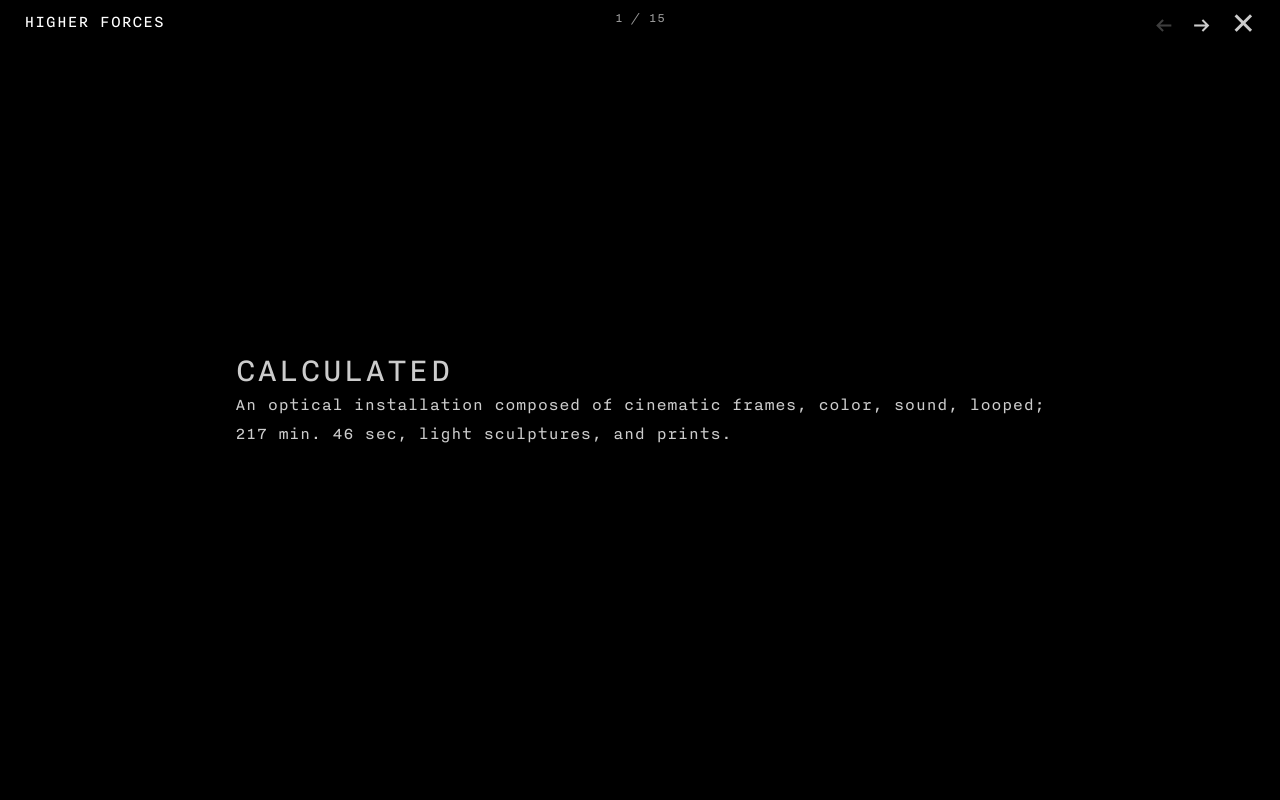
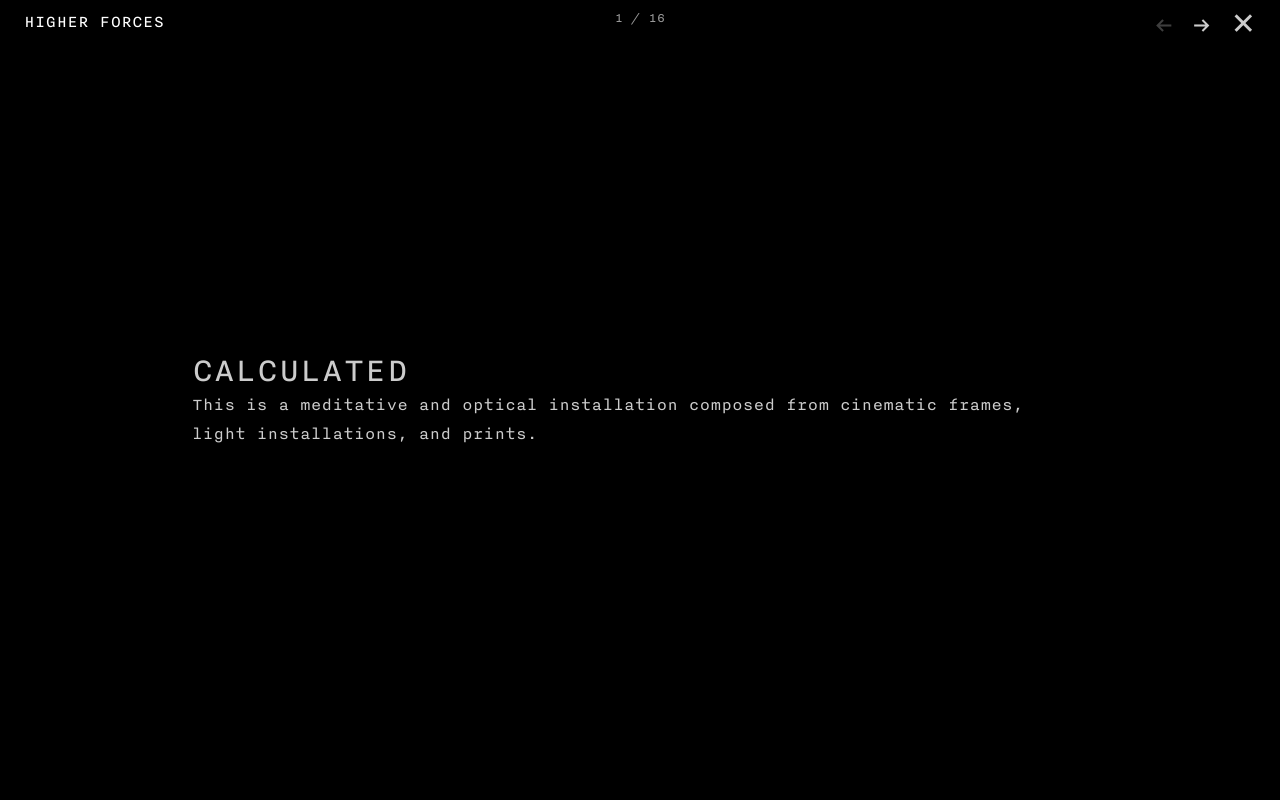
Before and after one commit to Non-territorial/higher_forces, a Next.js app: page / in a window 1280 px wide. Both pictures are taken after a click on the element "Calculated". Shown: the top 800 px of the page. Built offline with nearby package versions, Linux system fonts and the light colour scheme.

Commit message:
new titles

```diff
--- a/src/app/page.tsx
+++ b/src/app/page.tsx
@@ -3,7 +3,7 @@
 import Link from 'next/link';
 import { useState } from 'react';
 import Carousel from '@/components/Carousel';
-import { catalogData, getWorkByTitle } from '@/data/catalog';
+import { getWorkByTitle } from '@/data/catalog';
 import { Work } from '@/types/catalog';
 
 export default function Home() {
@@ -13,7 +13,8 @@ export default function Home() {
     "100% Intuition",
     "Art Effect Pill",
     "Bad Actors",
-    "Banker as an art object",
+    "Bai Ueit",
+    "Banker as an Art Object",
     "Brand Paralysis",
     "Bullet Proof Karma",
     "Calculated",
@@ -22,16 +23,15 @@ export default function Home() {
     "Climate Exchange",
     "Comfortable Painting",
     "Concept Roulette",
-    "Continuum",
     "Coordinates of Utopia",
     "Cosmic Idiot",
-    "Cosmetic buddhist",
+    "Cosmetic Buddhist",
     "Curators Glasses",
     "Delayed",
     "Digital Coffin",
     "Erotics of Vegetables",
     "Estetica Protesica",
-    "Euphoric healer",
+    "Euphoric Healer",
     "Exit Strategy",
     "Experts of Truth",
     "Facebook Cemetery",
@@ -41,20 +41,16 @@ export default function Home() {
     "Full Potential",
     "Fully Booked",
     "Funeral Advisors",
-    "Game of world : Unsuccessful video game",
-    "Game Over",
     "Global Silence",
     "Grand Consultants",
     "Great Elite International",
     "Heavy Lifter",
-    "Higher Forces",
     "Horizontal Skyscrapers",
     "Horron",
     "Illusion Carrier Service",
     "Important Meeting",
     "Investors Casting",
     "Lost Pseudo Intellectual",
-    "Luxurious Anarchy",
     "LXC",
     "Mad Hipster",
     "Masterpiece",
@@ -62,12 +58,11 @@ export default function Home() {
     "Me Happy Now",
     "Monitoring Room",
     "Moving Emptiness",
-    "New conductor",
+    "New Conductor",
     "No Money No Honey",
     "No More Heroes, The Show Must Go On, Only The Brave",
     "No-Profit, Unsubscribe, Go Rural",
     "Non-Follower",
-    "Organised mind group",
     "Owners of Galactics",
     "Panic Professionals",
     "Post Hope Society",
@@ -78,7 +73,8 @@ export default function Home() {
     "Silence Ventures",
     "Something Went Terribly Wrong",
     "Spiritual Surveillance",
-    "Temporary identity",
+    "Techno Zombie",
+    "Temporary Identity",
     "The Calculated Poet",
     "The Coach of the Coach",
     "The Conference",
@@ -86,9 +82,7 @@ export default function Home() {
     "The Door to the Great Boringness",
     "The Fear is The Best",
     "The Priest of the Future",
-    "Techno Zombie",
-    "Thermo Frames",
-    "Transcendental machine",
+    "Transcendental Machine",
     "Travel Simulation Park",
     "UJN",
     "Un-Professional",
@@ -117,7 +111,10 @@ export default function Home() {
         <Carousel work={selectedWork} onClose={handleCloseCarousel} />
       )}
 
-      <div className="min-h-screen bg-zinc-900 relative flex flex-col">
+     <div className="min-h-screen bg-zinc-900 relative flex flex-col">
+  <div
+  className="absolute inset-0 bg-[url('/bg_soft.jpg')] bg-no-repeat bg-center bg-cover opacity-[0.2] pointer-events-none"
+/>
       {/* Darker film borders - top and bottom - fixed position */}
       <div className="fixed inset-0 pointer-events-none z-10">
         <div className="absolute top-0 left-0 right-0 h-32 bg-linear-to-b from-black to-transparent"></div>
--- a/src/components/Carousel.tsx
+++ b/src/components/Carousel.tsx
@@ -3,6 +3,7 @@
 import { useState } from 'react';
 import { Work } from '@/types/catalog';
 import MuxPlayer from '@mux/mux-player-react';
+
 
 interface CarouselProps {
   work: Work;
@@ -11,6 +12,7 @@ interface CarouselProps {
 
 export default function Carousel({ work, onClose }: CarouselProps) {
   const [currentSlide, setCurrentSlide] = useState(0);
+  const [showGallery, setShowGallery] = useState(false);
 
   const goToNext = () => {
     if (currentSlide < work.slides.length - 1) {
@@ -45,12 +47,26 @@ export default function Carousel({ work, onClose }: CarouselProps) {
   )}
 
        {slide.type === 'image' && (
+  <div className="w-full max-w-5xl mx-auto pointer-events-auto">
+    <div className="flex overflow-x-auto snap-x snap-mandatory gap-6 pb-4">
       <img
         src={slide.content}
-            alt={`${work.title} - slide ${currentSlide + 1}`}
-            className="max-w-full max-h-full object-contain pointer-events-auto"
+        alt={`${work.title} - main image`}
+        className="h-[80vh] md:h-[85vh] object-contain snap-center shrink-0"
       />
+
+      {slide.galleryImages?.map((img, i) => (
+        <img
+          key={i}
+          src={img}
+          alt={`${work.title} - gallery ${i + 1}`}
+          className="h-[80vh] md:h-[85vh] object-contain snap-center shrink-0"
+        />
+      ))}
+    </div>
+  </div>
 )}
+
 
         {slide.type === 'video' && (
           <div className="relative z-0 pointer-events-auto max-w-full max-h-full">
@@ -65,17 +81,17 @@ export default function Carousel({ work, onClose }: CarouselProps) {
         )}
 
        {slide.type === 'mixed' && (
-  <div className="flex flex-col md:flex-row gap-8 md:gap-12 items-center justify-center max-w-5xl pointer-events-auto h-full">
+  <div className="flex flex-col md:flex-row gap-12 md:gap-16 lg:gap-20 items-center max-w-5xl justify-center pointer-events-auto h-full">
     {slide.imageUrl && (
       <div className="shrink-0">
         <img
           src={slide.imageUrl}
           alt={`${work.title} - slide ${currentSlide + 1}`}
-          className="max-w-full md:max-w-[50%] lg:max-w-[60%] max-h-[80vh] object-contain"
+          className="max-w-full md:max-w-md lg:max-w-lg max-h-[80vh] object-contain"
         />
       </div>
     )}
-    <div className="text-white/80 leading-relaxed whitespace-pre-wrap text-sm md:text-base lg:text-lg flex-1 flex flex-col justify-center">
+    <div className="text-white/80 leading-relaxed whitespace-pre-wrap text-sm md:text-base lg:text-lg max-w-lg lg:max-w-xl flex flex-col justify-center">
       {slide.title && (
         <div className="text-2xl md:text-3xl lg:text-4xl mb-4">
           {slide.title}
@@ -95,9 +111,9 @@ export default function Carousel({ work, onClose }: CarouselProps) {
       </div>
 
       {/* Top-left: Higher Forces */}
-      <div className="fixed top-2 left-6 z-120 pointer-events-auto text-white text-sm md:text-base lg:text-lg">
+    <a href="/" className="fixed top-2 left-6 z-120 pointer-events-auto text-white text-sm md:text-base lg:text-lg">
   HIGHER FORCES
-      </div>
+</a>
 
       {/* Controls - top right */}
       <div className="fixed top-2 right-6 z-120 pointer-events-auto flex items-center gap-5">
--- a/src/data/catalog.ts
+++ b/src/data/catalog.ts
@@ -1,6 +1,18 @@
 import { Work } from '@/types/catalog';
 
 export const catalogData: Work[] = [
+
+   {
+    id: 'bai-ueit',
+    title: 'Bai Ueit',
+    available: true,
+    slides: [
+      {
+        type: 'text',
+        title: 'BAI UEIT',
+        content: '',
+      },
+    ]},
   {
     id: 'calculated',
     title: 'Calculated',
@@ -9,63 +21,91 @@ export const catalogData: Work[] = [
       {
         type: 'text',
         title: 'CALCULATED',
-        content: 'An optical installation composed of cinematic frames, color, sound, looped;\n217 min. 46 sec, light sculptures, and prints.',
+        content: 'This is a meditative and optical installation composed from cinematic frames, light installations, and prints.',
+      },
+      {
+        type: 'image',
+        content: 'https://utj34qt1qat6euaj.public.blob.vercel-storage.com/calculated/c_001.png'
+      },
+      {
+        type: 'text',
+        content: "Everything except the human can be expressed through calculation."
+      },
+      {
+        type: 'image',
+        content: 'https://utj34qt1qat6euaj.public.blob.vercel-storage.com/calculated/c_002_horizontal_1.png',
+        galleryImages: [
+          'https://utj34qt1qat6euaj.public.blob.vercel-storage.com/calculated/c_horizontal_zero.png',
+          'https://utj34qt1qat6euaj.public.blob.vercel-storage.com/calculated/c_horizontal_zero_dot.png',
+          'https://utj34qt1qat6euaj.public.blob.vercel-storage.com/calculated/05XLS%20200x12-3%20SEP01B%400.5x.png',
+          'https://utj34qt1qat6euaj.public.blob.vercel-storage.com/calculated/c_irregular.png'
+        ]
+      },
+       {
+        type: 'text',
+        content: 'How do you see the world — through an accountant’s spreadsheet? The number is the final agreement. The main characters are the grid and the cell, through which everything is perceived. The lens of the present is purely transactional, a filter through which we see and are observed. The spreadsheet is the only language, the only culture, the only form of relation with the world.'
+      },
+       {
+        type: 'image',
+        content: 'https://utj34qt1qat6euaj.public.blob.vercel-storage.com/c_close-up_11.png',
+        galleryImages: [
+          'https://utj34qt1qat6euaj.public.blob.vercel-storage.com/calculated/collage/c_close-up_4.PNG',
+          'https://utj34qt1qat6euaj.public.blob.vercel-storage.com/calculated/collage/c_close-up_5.jpeg',
+          'https://utj34qt1qat6euaj.public.blob.vercel-storage.com/calculated/collage/p_07.png',
+          'https://utj34qt1qat6euaj.public.blob.vercel-storage.com/calculated/4_calculated.jpeg',
+          'https://utj34qt1qat6euaj.public.blob.vercel-storage.com/calculated/collage/b_01.jpeg',
+          'https://utj34qt1qat6euaj.public.blob.vercel-storage.com/calculated/collage/b_02.png'
+        ]
+      },
+
+       {
+        type: 'text',
+        content: 'Superheroes, eternal fanatics, tycoons of galactics, life coaches, mentors of intelligence, and eccentric hipsters have overtaken nature, all driven by a single and united idea: the spreadsheet.'
       },
       {
         type: 'video',
-        content: '1ggSG2NaDKMyoYo3P28VK023saKdMSMF6Y82MFTBjr01I'
+        content: 'TnhYdxxeku0100TYY3ksze01NAvP9jKIKb9rNh1JcUxaLM'
       },
-      {
-        type: 'text',
-        content: "How do you see the world through an accountant's spreadsheet?"
-      },
-      {
-        type: 'image',
-        content: 'https://utj34qt1qat6euaj.public.blob.vercel-storage.com/calculated/1_calculated.png'
-      },
-       {
-        type: 'text',
-        content: 'The number is the final agreement. The main characters are the grid and the cell, through which everything is perceived. The lens of the present is purely transactional, a filter through which we see and are observed. The spreadsheet is the only language, the only culture, the only form of relation with the world.'
-      },
-      {
-        type: 'image',
-        content: 'https://utj34qt1qat6euaj.public.blob.vercel-storage.com/calculated/2_calculated.jpeg'
-      },
-       {
-        type: 'text',
-        content: 'The parameter is the spreadsheet. Whatever does not fit into that metric may be discarded. This mentality crosses back and forth, disfiguring everything in the process.'
-      },
-      {
-        type: 'image',
-        content: 'https://utj34qt1qat6euaj.public.blob.vercel-storage.com/calculated/5_calculated.jpeg'
-      },
+
        {
         type: 'text',
         content: 'Human perception, covered in fear, increasingly hesitates from life itself. Even non-psychopaths, trapped within the confines of the spreadsheet against their will, have melted into a gray, symmetrical mass, a calculated human shaped and inspired by numbers.'
       },
       {
         type: 'image',
-        content: 'https://utj34qt1qat6euaj.public.blob.vercel-storage.com/calculated/4_calculated.jpeg'
+        content: 'https://utj34qt1qat6euaj.public.blob.vercel-storage.com/calculated/photographic/c_french%20banker.png',
+        galleryImages: ['https://utj34qt1qat6euaj.public.blob.vercel-storage.com/calculated/photographic/014.jpeg',
+          'https://utj34qt1qat6euaj.public.blob.vercel-storage.com/calculated/photographic/c_02_view.jpg',
+          'https://utj34qt1qat6euaj.public.blob.vercel-storage.com/calculated/photographic/c_01_eye.png',
+          'https://utj34qt1qat6euaj.public.blob.vercel-storage.com/calculated/photographic/c_horizontal_position2.jpeg',
+          'https://utj34qt1qat6euaj.public.blob.vercel-storage.com/calculated/photographic/XL%20VERTICAL%20LINES%20I.jpeg',
+          'https://utj34qt1qat6euaj.public.blob.vercel-storage.com/calculated/photographic/c_on.png',
+          'https://utj34qt1qat6euaj.public.blob.vercel-storage.com/calculated/photographic/XL%20VIEW%20II.jpeg'
+        ]
       },
        {
         type: 'text',
-        content: 'The planet is traded off in exchange for progress, but the progress never arrived. Superheroes, eternal fanatics, tycoons of galactics, life coaches, mentors of intelligence, and eccentric hipsters have overtaken nature, all driven by a single and united idea: the spreadsheet.'
+        content: 'Within that spreadsheet the individual and substance dissolves itself.'
       },
-      {
-        type: 'image',
-        content: 'https://utj34qt1qat6euaj.public.blob.vercel-storage.com/calculated/3_calculated.jpeg'
+       {
+        type: 'video',
+        content: 'eZxt6Jt029VO00FmRh7JHOSdwNSkQdRH2tEaWxKAzMcjo'
       },
       {
         type: 'text',
-        content: 'Within that spreadsheet the individual, and substance, dissolves itself. Who is behind that grid?'
+        content: 'Who is behind that grid?'
+      },
+        {
+        type: 'image',
+        content: 'https://utj34qt1qat6euaj.public.blob.vercel-storage.com/calculated/5_calculated.jpeg',
+      },
+       {
+        type: 'video',
+        content: '1ggSG2NaDKMyoYo3P28VK023saKdMSMF6Y82MFTBjr01I'
       },
       {
-        type: 'video',
-        content: 'oER6gTHELB02OzwSuB01KftxMBUY4UVM8g6mUevj5qjKk'
-      },
-       {
         type: 'text',
-        content: 'Everything except the human can be expressed through calculation.'
+        content: 'Cinematic frames\n\nCalculated Light 10.00’\nVirtual Sunset 5.03’\nExcel fields 8.01’\nMoon I \nMoon II\nMoon III\n\nHallucinogenic Spreadsheets\nRegular 48 x 39cm\nZeros  50 x 60cm\nZeros  75.3 x 62.3cm\nZero, Dot  64.5 x 49cm\nZero Square  79 x 79cm\nIrregular  91.5 x 170cm'
       },
     ]
   },
@@ -81,7 +121,7 @@ export const catalogData: Work[] = [
       },
       {
         type: 'image',
-        content: 'your-mux-playback-id-here' // Just the playback ID, not full URL
+        content: 'your-mux-playback-id-here'
       },
        {
         type: 'text',
@@ -126,6 +166,55 @@ export const catalogData: Work[] = [
       },
     ]
   },
+
+   {
+    id: 'climate-exchange',
+    title: 'Climate Exchange',
+    available: true,
+    slides: [
+      {
+        type: 'text',
+        title: 'CLIMATE EXCHANGE',
+        content: '',
+      },
+      {
+        type: 'text',
+        content: '',
+      },
+      {
+        type: 'text',
+        content: '',
+      },
+      {
+        type: 'text',
+        content: '',
+      },
+      {
+        type: 'text',
+        content: '',
+      },
+      {
+        type: 'text',
+        content: '',
+      },
+      {
+        type: 'text',
+        content: '',
+      },
+      {
+        type: 'text',
+        content: '',
+      },
+      {
+        type: 'text',
+        content: '',
+      },
+      {
+        type: 'text',
+        content: '',
+      },
+    ]},
+
   {
     id: 'curators-glasses',
     title: 'Curators Glasses',
@@ -133,12 +222,149 @@ export const catalogData: Work[] = [
     slides: [
       { type: 'text',
         title: 'CURATORS GLASSES',
-        content: 'A meticulous dissection of institutional gaze: photographic fragments arrayed in grid-like taxonomy. The work stages the curator as optical prosthesis, refracting vision through layers of selection, authority, and mediated perception. What appears as archival taxonomy reveals itself as self-reflexive critique: the lens does not clarify but constructs. In its obsessive seriality and clinical presentation, the installation both mimics and subverts curatorial logic, leaving the viewer caught between observer and observed. \n\n180 photographic pieces, single installation'
+        content: '200 photographic pieces, single installation'
         },
-        { type: 'video',
-        content: 'SRB6dEiYvmeG023lhMINOL9K6nPrbWUiRfvK3u4DWIYs'
+        {
+       type: 'image',
+        content: 'https://utj34qt1qat6euaj.public.blob.vercel-storage.com/Curators%20Glasses/CGPREVIEW.002.png',
+        galleryImages: [
+          'https://utj34qt1qat6euaj.public.blob.vercel-storage.com/Curators%20Glasses/CG2.001.png',
+        'https://utj34qt1qat6euaj.public.blob.vercel-storage.com/Curators%20Glasses/CGPREVIEW.006.png',
+      'https://utj34qt1qat6euaj.public.blob.vercel-storage.com/Curators%20Glasses/CGPREVIEW.008.png',
+    'https://utj34qt1qat6euaj.public.blob.vercel-storage.com/Curators%20Glasses/CGPREVIEW.010.png',
+  'https://utj34qt1qat6euaj.public.blob.vercel-storage.com/Curators%20Glasses/CG7.001.png']
+    },
+        { type: 'mixed',
+        content: 'Color print on cotton paper.\nSize: 27 × 15.2 cm (10.6 × 6 in approx.)\n200 glasses pairs',
+        imageUrl: 'https://utj34qt1qat6euaj.public.blob.vercel-storage.com/Curators%20Glasses/CG.135.png'
         },
 
+    ]},
+     {
+    id: 'estetica-protesica',
+    title: 'Estetica Protesica',
+    available: true,
+    slides: [
+      {
+        type: 'text',
+        title: 'ESTETICA PROTESICA',
+        content: '',
+      },
+    ]},
+     {
+    id: 'exit-strategy',
+    title: 'Exit Strategy',
+    available: true,
+    slides: [
+      {
+        type: 'text',
+        title: 'EXIT STRATEGY',
+        content: '',
+      },
+    ]},
+     {
+    id: 'final-tour-leader',
+    title: 'Final Tour Leader',
+    available: true,
+    slides: [
+      {
+        type: 'text',
+        title: 'FINAL TOUR LEADER',
+        content: "Final Tour Leader is a phantasmagoric challenge, dedicated to processing presentness and re-articulating it. It's about the space between people, and a new genre of art experience, when the spectator becomes an ultimate movable art object, spectating the other spectator. "
+      },
+      {
+        type: 'image',
+        content: 'https://utj34qt1qat6euaj.public.blob.vercel-storage.com/Final%20Tour%20Leader/JCtext.png',
+      },
+      {
+        type: 'image',
+        content: 'https://utj34qt1qat6euaj.public.blob.vercel-storage.com/Final%20Tour%20Leader/IMG_90043.jpeg',
+      },
+      {
+        type: 'text',
+        content: 'Cities became apocalyptic, as tourism reached enormous heights; self-exposure became an unnoticed phenomenon, when actually the spectator is exhibited to another spectator, just without any curatorial efforts.',
+      },
+        {
+        type: 'video',
+        content: 'Jrf2CXLYyALJwO6r4DiSwEiASTF5jd01zFgCK7a01A3U4',
+      },
+        {
+        type: 'text',
+        content: 'Most of the spectators-travellers are not conscious of why they are there, and how they arrived, or for what reason. Disappearing city ambiances embrace and host animalistic traffic, moving groups of people, who have managed to overcome the next level of consciousness.',
+      },
+        {
+        type: 'image',
+        content: 'https://utj34qt1qat6euaj.public.blob.vercel-storage.com/Final%20Tour%20Leader/reportage_1.jpeg',
+
+      },
+        {
+        type: 'text',
+        content: "Final Tour Leader is urgent. Urgency is required to re-wire, redirect, re-route travellers into portable airports, portable landing paths, where it's enough to imagine."
+      },
+        {
+        type: 'video',
+        content: 'sMA6xYXzm007IazXVUCIh00iyl9bovQlOov00E4roc7C4o',
+      },
+        {
+        type: 'mixed',
+        content: "The Final Tour Leader exhibition is composed of three cinematic 'frames' with constantly evolving generative compositions. All of them feed each other, and are integrated into each other, generating an infinite cinematic collage with a never repeating outcome.",
+        imageUrl: 'https://utj34qt1qat6euaj.public.blob.vercel-storage.com/Final%20Tour%20Leader/lui.jpeg'
+      },
+    ]},
+     {
+    id: 'fully-booked',
+    title: 'Fully Booked',
+    available: true,
+    slides: [
+      {
+        type: 'text',
+        title: 'FULLY BOOKED',
+        content: '',
+      },
+    ]},
+     {
+    id: 'global-silence',
+    title: 'Global Silence',
+    available: true,
+    slides: [
+      {
+        type: 'text',
+        title: 'GLOBAL SILENCE',
+        content: '',
+      },
+    ]},
+     {
+    id: 'monitoring-room',
+    title: 'Monitoring Room',
+    available: true,
+    slides: [
+      {
+        type: 'text',
+        title: 'MONITORING ROOM',
+        content: '',
+      },
+    ]},
+     {
+    id: 'moving-emptiness',
+    title: 'Moving Emptiness',
+    available: true,
+    slides: [
+      {
+        type: 'text',
+        title: 'MOVING EMPTINESS',
+        content: '',
+      },
+    ]},
+     {
+    id: 'real-estate-maniac',
+    title: 'Real Estate Maniac',
+    available: true,
+    slides: [
+      {
+        type: 'text',
+        title: 'REAL ESTATE MANIAC',
+        content: '',
+      },
     ]},
   {
     id: 'something-went-terribly-wrong',
@@ -150,6 +376,76 @@ export const catalogData: Work[] = [
         imageUrl: 'https://utj34qt1qat6euaj.public.blob.vercel-storage.com/SWTW/swtw.png'
       }
     ]},
+     {
+    id: 'techno-zombie',
+    title: 'Techno Zombie',
+    available: true,
+    slides: [
+      {
+        type: 'text',
+        title: 'TECHNO ZOMBIE',
+        content: '',
+      },
+    ]},
+     {
+    id: 'the-conference',
+    title: 'The Conference',
+    available: true,
+    slides: [
+      {
+        type: 'text',
+        title: 'THE CONFERENCE',
+        content: '',
+      },
+    ]},
+     {
+    id: 'the-confidence-of-a-british-voice',
+    title: 'The Confidence of a British Voice',
+    available: true,
+    slides: [
+      {
+        type: 'text',
+        title: 'THE CONFIDENCE OF A BRITISH VOICE',
+        content: '',
+      },
+    ]},
+
+     {
+    id: 'transcendental-machine',
+    title: 'Transcendental Machine',
+    available: true,
+    slides: [
+      { type: 'text',
+        title: 'TRANSCENDENTAL MACHINE',
+        content: 'Photographic landscapes'
+        },
+      ]
+      },
+     {
+    id: 'windows-of opportunities',
+    title: 'Windows of Opportunities',
+    available: true,
+    slides: [
+      {
+        type: 'text',
+        title: 'WINDOWS OF OPPORTUNITIES',
+        content: '',
+      },
+    ]},
+
+
+
+     {
+    id: '',
+    title: '',
+    available: true,
+    slides: [
+      {
+        type: 'text',
+        title: '',
+        content: '',
+      },
+    ]},
   // Add more works as needed
 ];
 
--- a/src/types/catalog.ts
+++ b/src/types/catalog.ts
@@ -6,6 +6,7 @@ export interface Slide {
   content: string;       // main text / description / caption
   imageUrl?: string;     // for image + mixed
   videoId?: string;      // for video
+  galleryImages?: string[];
 }
 
 export interface Work {
```
Also changed, not shown: public/bg_soft.jpg (added). Lines whose indentation alone changed are shown as unchanged.
